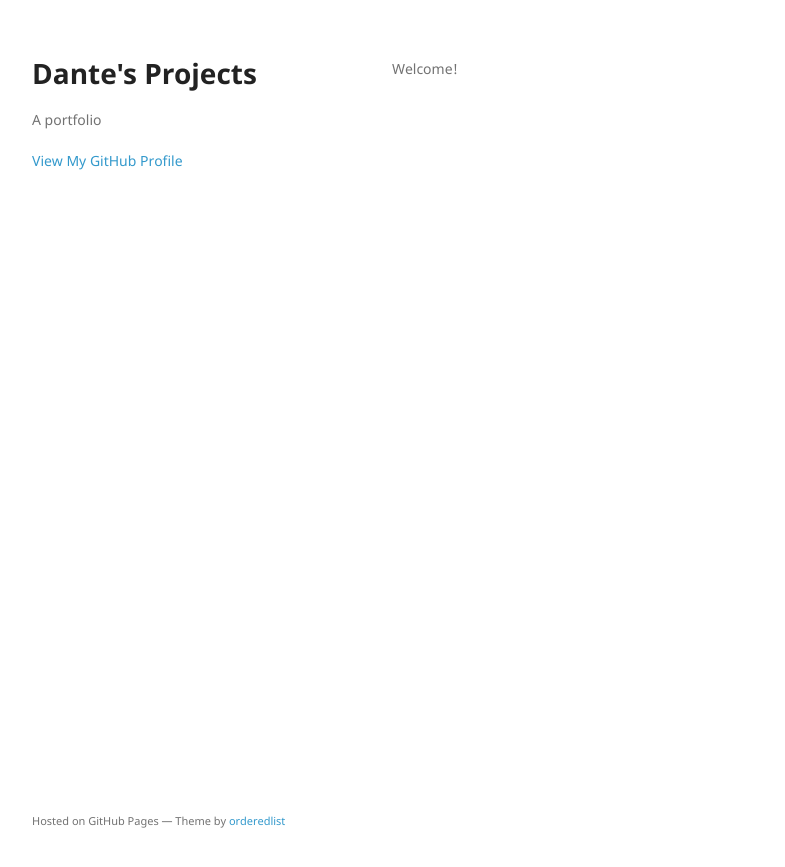
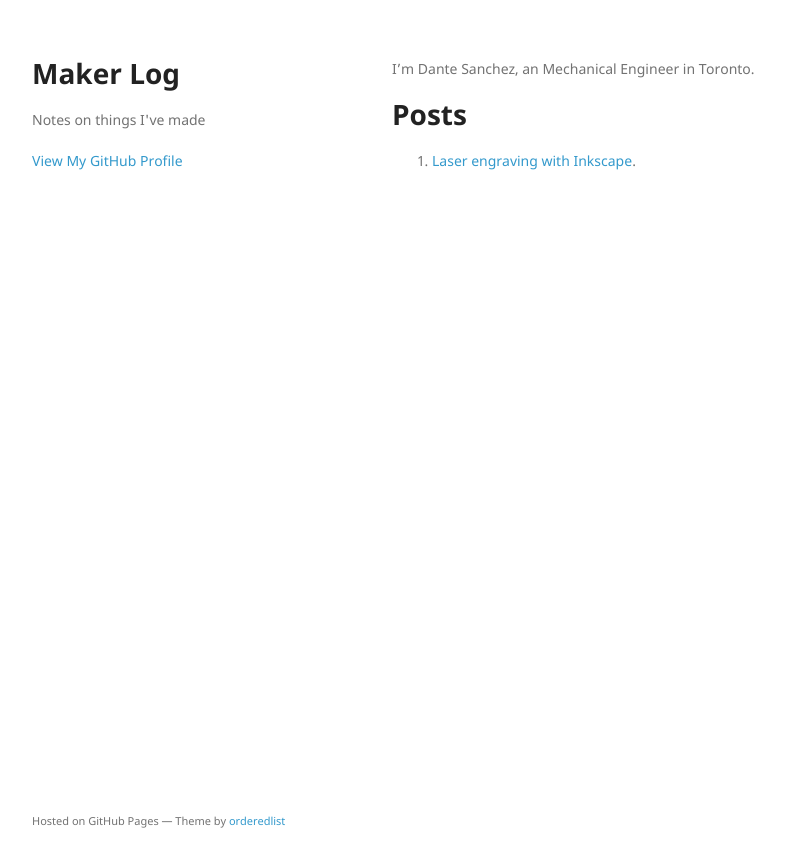
Before and after one commit to dasanchez/dasanchez.github.io, a Jekyll site: the page built from index.md, in a window 1280 px wide. Shown: the top 867 px of the page, without its empty margins (178-963 px from the left). Built offline with Jekyll 4.4.1, drawn with Linux system fonts in a browser that asks for light colours.

Commit message:
First post!

```diff
--- a/_config.yml
+++ b/_config.yml
@@ -1,5 +1,5 @@
-title: Dante's Projects
-description: A portfolio
+title: Maker Log
+description: Notes on things I've made
 #show_downloads: true
 google_analytics:
 theme:
--- a/_layouts/default.html
+++ b/_layouts/default.html
@@ -3,8 +3,8 @@
   <head>
     <meta charset="utf-8">
     <meta http-equiv="X-UA-Compatible" content="chrome=1">
-    <title>{{ site.title | default: site.github.repository_name }} by {{ site.github.owner_name }}</title>
-
+    <!--<title>{{ site.title | default: site.github.repository_name }} by {{ site.github.owner_name }}</title>-->
+    <title>{{ site.title | default: site.github.repository_name }}</title>
     <link rel="stylesheet" href="{{ '/assets/css/style.css?v=' | append: site.github.build_revision | relative_url }}">
     <meta name="viewport" content="width=device-width">
     <!--[if lt IE 9]>
--- a/index.md
+++ b/index.md
@@ -2,4 +2,8 @@
 layout: default
 ---
 
-Welcome!
+I'm Dante Sanchez, an Mechanical Engineer in Toronto.
+
+# [](#header-2)Posts
+
+1. [Laser engraving with Inkscape](/posts/01_LE_Inkscape).
```
Also changed, not shown: another-page.md (deleted, +0 -9 lines), posts/01_LE_Inkscape.md (added, +59 -0 lines), assets/img/01/01_DocProps.PNG (added), assets/img/01/02_Usable area.PNG (added), assets/img/01/03_Artwork.PNG (added), assets/img/01/04_Cutoff.PNG (added), assets/img/01/05_Trace.PNG (added), assets/img/01/06_Engraving.PNG (added), assets/img/01/07_PDF.PNG (added), assets/img/01/08_Final.jpg (added), assets/img/01/bird_bitmap.jpg (added).
